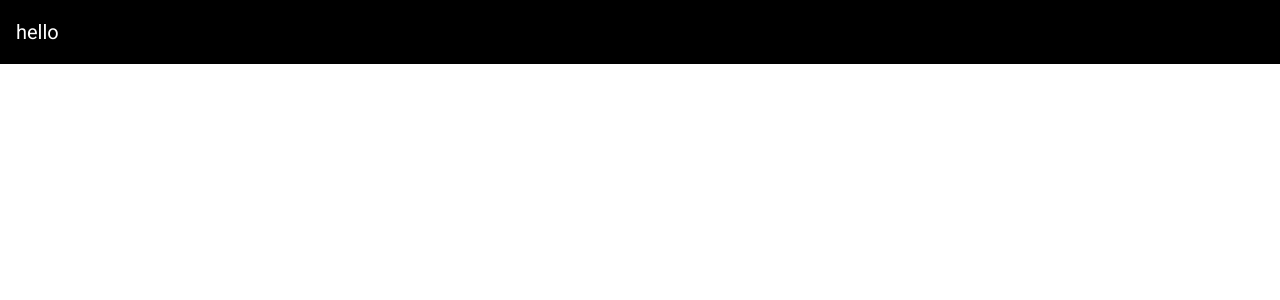
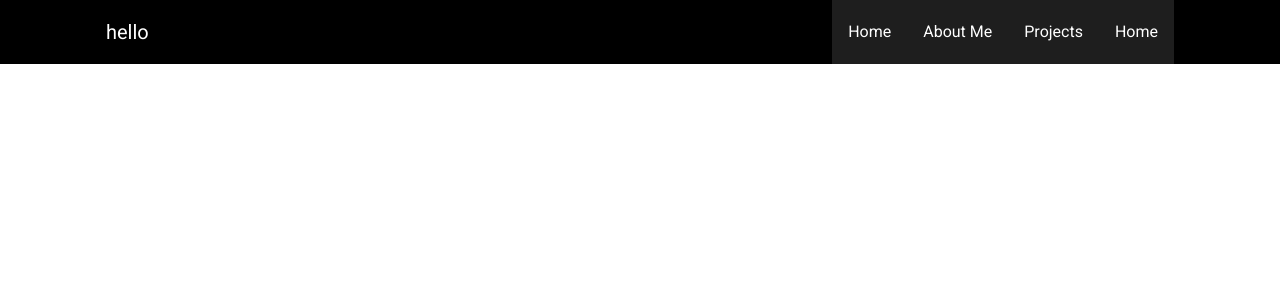
Before and after one commit to SudiptaAdhikaryJoy/portfolio-VueJs, a Vue app: page / in a window 1280 px wide. Shown: the top 300 px of the page. Built offline with nearby package versions, Linux system fonts and the light colour scheme.

Commit message:
navigation design

```diff
--- a/src/App.vue
+++ b/src/App.vue
@@ -1,15 +1,15 @@
 <template>
   <v-app>
-    <v-app-bar
-      app
-      color="black"
-      dark
-      elevation="6"
-      elevate-on-scroll
-    >
+    <v-app-bar style="padding: 0px 90px" app color="black" dark elevation="6" elevate-on-scroll>
       <v-toolbar-title>
         hello
       </v-toolbar-title>
+      <v-spacer></v-spacer>
+      <v-list class="d-flex align-center">
+        <v-list-item link v-for="(menu, index) in menus" :key="index" :to="route">
+          <v-list-item-title>{{menu.title}}</v-list-item-title>
+        </v-list-item>
+      </v-list>
 
 
     </v-app-bar>
@@ -28,8 +28,15 @@ export default {
 
 
 
-  data: () => ({
-    //
-  }),
+  data() {
+    return {
+      menus:[
+        {title:"Home", route: "home"},
+        {title:"About Me", route: "about-me"},
+        {title:"Projects", route: "project"},
+        {title:"Home", route: "home"},
+      ]
+    }
+  },
 };
 </script>
```
